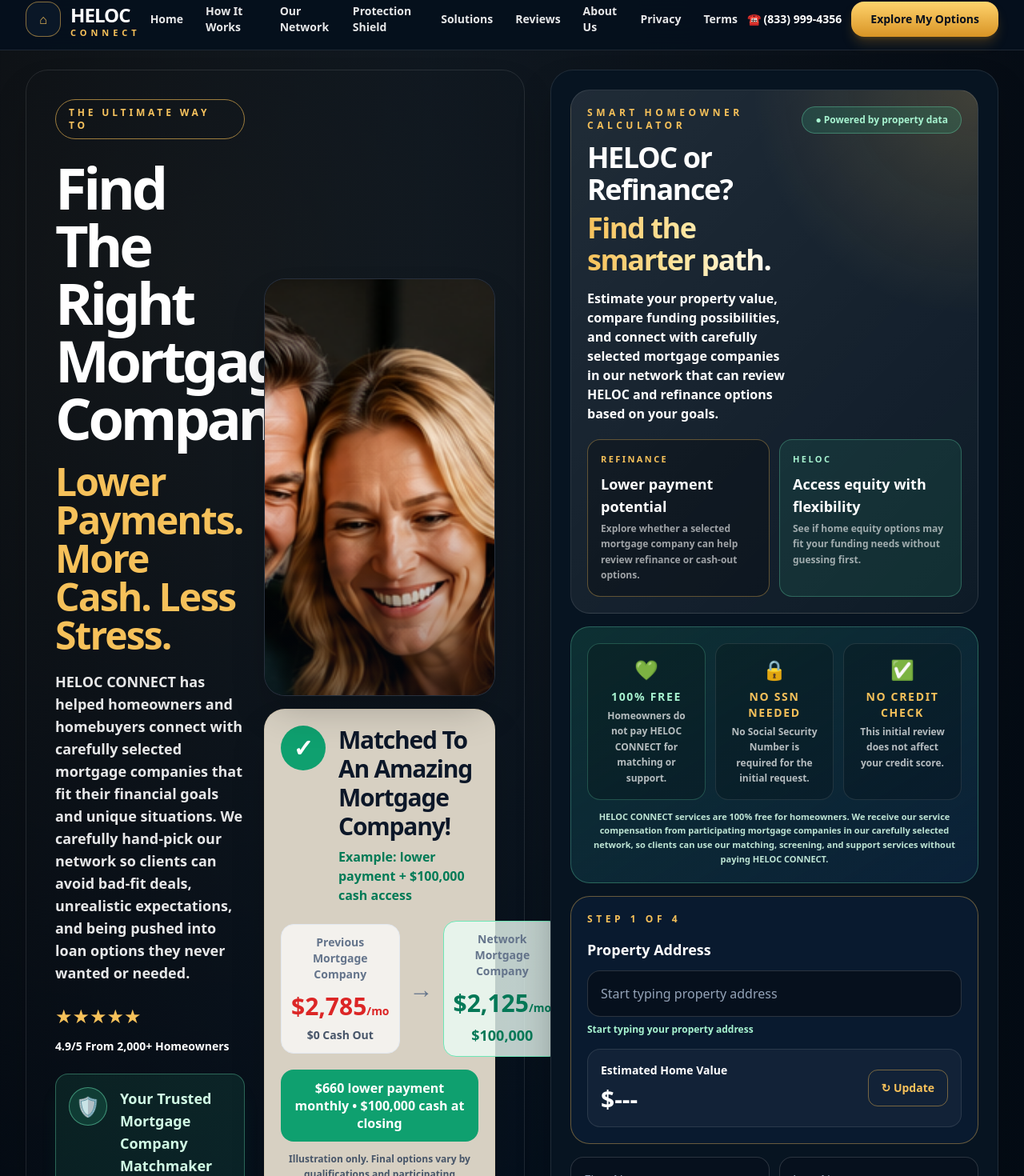
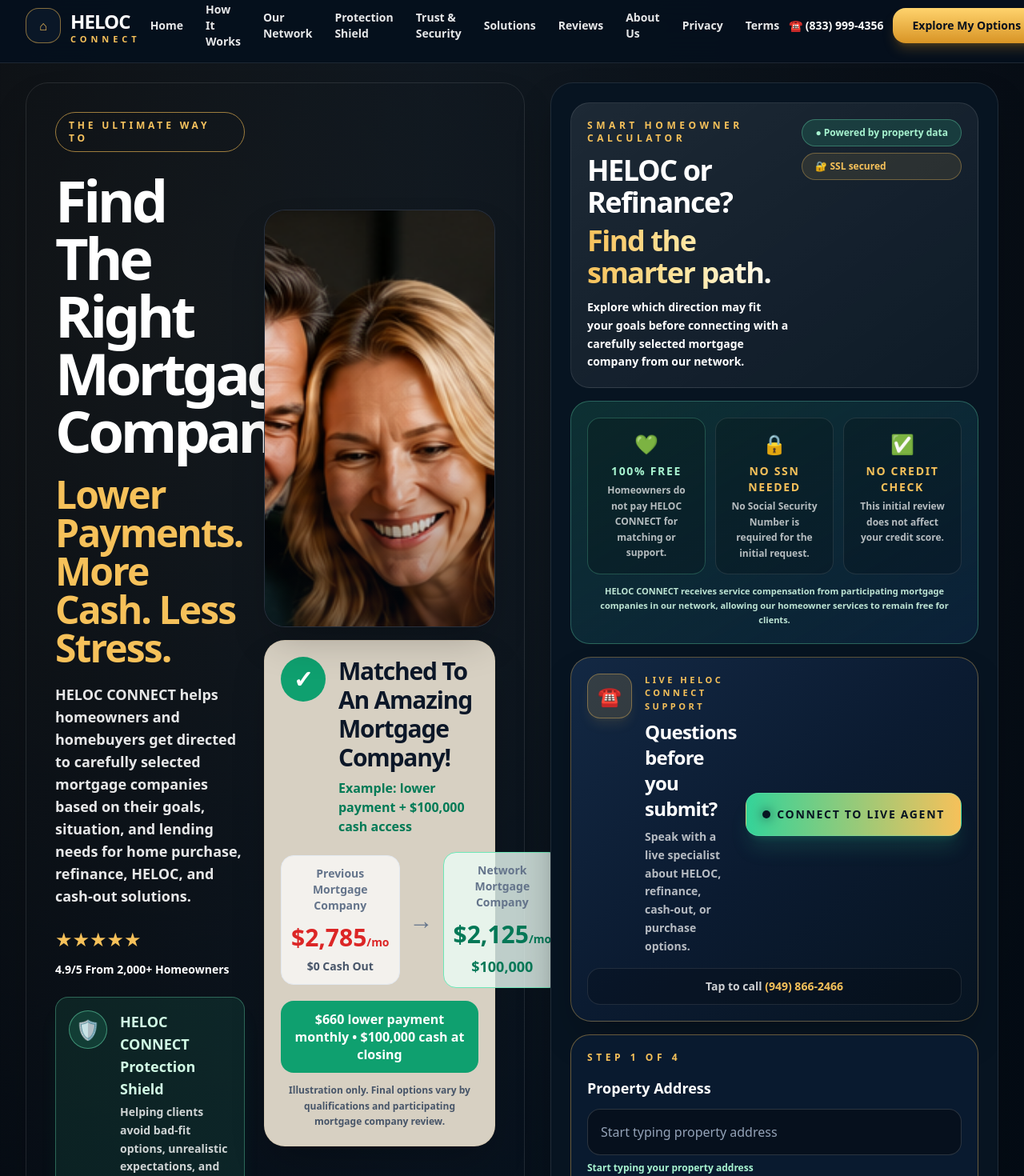
Before and after one commit to dannyfitone-hue/heloc-connect, a Next.js app: page / in a window 1280 px wide. Shown: the part 14-1484 px from the top of the page at 80% size. Built offline with nearby package versions, Linux system fonts and the light colour scheme.

Commit message:
Add files via upload

```diff
--- a/app/page.tsx
+++ b/app/page.tsx
@@ -193,10 +193,21 @@
   }
 
   const trustCards = [
-    ["💚", "100% Free To Homeowners", "No consultation fee, matching fee, or hidden charge."],
-    ["🛡️", "Protection Shield", "We help you avoid bad-fit mortgage companies and unwanted products."],
-    ["🤝", "Carefully Selected Network", "Matched with mortgage companies that fit your goals and situation."],
-    ["🔒", "No SSN • No Credit Check", "No Social Security Number is needed for the initial review."],
+    ["🔐", "SSL Secured Website", "Encrypted HTTPS connection helps protect information submitted through HELOC CONNECT."],
+    ["🛡️", "Client Protection Shield", "We help homeowners avoid bad-fit companies, unwanted products, and unrealistic expectations."],
+    ["💚", "100% Free To Homeowners", "No consultation fee, matching fee, or hidden HELOC CONNECT charge."],
+    ["🚫", "No SSN • No Credit Check", "No Social Security Number is required and this initial request does not pull credit."],
+  ];
+
+  const securityBadges = [
+    ["🔐", "SSL Secured", "Encrypted website connection"],
+    ["🛡️", "Privacy Protected", "Secure homeowner intake"],
+    ["🚫", "No SSN Required", "Initial review only"],
+    ["📉", "No Credit Check", "No impact to credit score"],
+    ["💚", "100% Free", "Homeowners pay nothing"],
+    ["🏠", "Property Data Powered", "Address-based value preview"],
+    ["📁", "Secure Upload Portal", "Docs appear only when requested"],
+    ["🤝", "Selected Network", "Carefully reviewed companies"],
   ];
 
   return (
@@ -220,6 +231,7 @@
               <a href="#how" className="hover:text-[#f6c15a]">How It Works</a>
               <a href="#network" className="hover:text-[#f6c15a]">Our Network</a>
               <a href="#protection" className="hover:text-[#f6c15a]">Protection Shield</a>
+              <a href="#trust" className="hover:text-[#f6c15a]">Trust & Security</a>
               <a href="#solutions" className="hover:text-[#f6c15a]">Solutions</a>
               <a href="#reviews" className="hover:text-[#f6c15a]">Reviews</a>
               <a href="/about" className="hover:text-[#f6c15a]">About Us</a>
@@ -241,6 +253,7 @@
               <a href="#how" className="shrink-0 rounded-full border border-white/10 bg-white/[.06] px-4 py-2 text-xs font-black text-white/90">How It Works</a>
               <a href="#network" className="shrink-0 rounded-full border border-white/10 bg-white/[.06] px-4 py-2 text-xs font-black text-white/90">Our Network</a>
               <a href="#protection" className="shrink-0 rounded-full border border-white/10 bg-white/[.06] px-4 py-2 text-xs font-black text-white/90">Protection Shield</a>
+              <a href="#trust" className="shrink-0 rounded-full border border-white/10 bg-white/[.06] px-4 py-2 text-xs font-black text-white/90">Trust</a>
               <a href="#solutions" className="shrink-0 rounded-full border border-white/10 bg-white/[.06] px-4 py-2 text-xs font-black text-white/90">Solutions</a>
               <a href="#reviews" className="shrink-0 rounded-full border border-white/10 bg-white/[.06] px-4 py-2 text-xs font-black text-white/90">Reviews</a>
               <a href="/about" className="shrink-0 rounded-full border border-white/10 bg-white/[.06] px-4 py-2 text-xs font-black text-white/90">About Us</a>
@@ -264,7 +277,7 @@
                   Lower Payments. More Cash. Less Stress.
                 </h2>
                 <p className="mt-5 max-w-[540px] text-base font-bold leading-relaxed text-white/90 sm:text-lg">
-                  HELOC CONNECT has helped homeowners and homebuyers connect with carefully selected mortgage companies that fit their financial goals and unique situations. We carefully hand-pick our network so clients can avoid bad-fit deals, unrealistic expectations, and being pushed into loan options they never wanted or needed.
+                  HELOC CONNECT helps homeowners and homebuyers get directed to carefully selected mortgage companies based on their goals, situation, and lending needs for home purchase, refinance, HELOC, and cash-out solutions.
                 </p>
                 <div className="mt-6 flex flex-wrap items-center gap-3">
                   <div className="text-2xl text-[#f6c15a]">★★★★★</div>
@@ -274,8 +287,8 @@
                   <div className="flex gap-4">
                     <div className="grid h-12 w-12 shrink-0 place-items-center rounded-full border border-emerald-300/50 bg-emerald-400/15 text-2xl text-emerald-200">🛡️</div>
                     <div>
-                      <div className="text-lg font-black text-emerald-100">Your Trusted Mortgage Company Matchmaker</div>
-                      <div className="mt-1 text-sm font-bold leading-relaxed text-white/80">We help protect clients from poor-fit mortgage companies, unrealistic approval expectations, overcharging concerns, and unwanted loan products.</div>
+                      <div className="text-lg font-black text-emerald-100">HELOC CONNECT Protection Shield</div>
+                      <div className="mt-1 text-sm font-bold leading-relaxed text-white/80">Helping clients avoid bad-fit options, unrealistic expectations, and loan products they never wanted or needed.</div>
                     </div>
                   </div>
                 </div>
@@ -331,30 +344,21 @@
 
           <section id="apply" className="min-w-0 rounded-[28px] border border-white/10 bg-[#071421] p-4 shadow-2xl shadow-black/35 sm:p-6 lg:sticky lg:top-4">
             <form onSubmit={submitLead} className="grid min-w-0 gap-4">
-              <div className="overflow-hidden rounded-[24px] border border-white/10 bg-[radial-gradient(circle_at_top_right,rgba(246,193,90,.18),transparent_34%),linear-gradient(135deg,rgba(255,255,255,.10),rgba(255,255,255,.03))] p-5">
-                <div className="flex flex-col gap-5 sm:flex-row sm:items-start sm:justify-between">
-                  <div className="min-w-0">
+              <div className="rounded-[24px] border border-white/10 bg-gradient-to-br from-white/[.09] to-white/[.03] p-5">
+                <div className="flex flex-col gap-4 sm:flex-row sm:items-start sm:justify-between">
+                  <div>
                     <div className="text-xs font-black uppercase tracking-[.38em] text-[#f6c15a]">Smart Homeowner Calculator</div>
-                    <h2 className="mt-3 max-w-[620px] text-3xl font-black leading-[1.02] tracking-[-.04em] sm:text-4xl">
+                    <h2 className="mt-3 text-3xl font-black leading-[1.02] tracking-[-.04em] sm:text-4xl">
                       HELOC or Refinance?
                       <span className="mt-2 block bg-gradient-to-r from-[#f6c15a] via-[#ffe7a3] to-white bg-clip-text text-transparent">Find the smarter path.</span>
                     </h2>
-                    <p className="mt-4 max-w-[680px] text-sm font-semibold leading-relaxed text-white/72 sm:text-base">
-                      Estimate your property value, compare funding possibilities, and connect with carefully selected mortgage companies in our network that can review HELOC and refinance options based on your goals.
+                    <p className="mt-3 max-w-[620px] text-sm font-semibold leading-relaxed text-white/72">
+                      Explore which direction may fit your goals before connecting with a carefully selected mortgage company from our network.
                     </p>
                   </div>
-                  <div className="shrink-0 rounded-full border border-emerald-300/35 bg-emerald-400/15 px-4 py-2 text-xs font-black text-emerald-200">● Powered by property data</div>
-                </div>
-                <div className="mt-5 grid gap-3 sm:grid-cols-2">
-                  <div className="rounded-2xl border border-[#f6c15a]/35 bg-black/25 p-4">
-                    <div className="text-[11px] font-black uppercase tracking-[.22em] text-[#f6c15a]">Refinance</div>
-                    <div className="mt-2 text-lg font-black text-white">Lower payment potential</div>
-                    <div className="mt-1 text-xs font-semibold leading-relaxed text-white/60">Explore whether a selected mortgage company can help review refinance or cash-out options.</div>
-                  </div>
-                  <div className="rounded-2xl border border-emerald-300/30 bg-emerald-400/10 p-4">
-                    <div className="text-[11px] font-black uppercase tracking-[.22em] text-emerald-200">HELOC</div>
-                    <div className="mt-2 text-lg font-black text-white">Access equity with flexibility</div>
-                    <div className="mt-1 text-xs font-semibold leading-relaxed text-white/60">See if home equity options may fit your funding needs without guessing first.</div>
+                  <div className="flex shrink-0 flex-col gap-2">
+                    <div className="rounded-full border border-emerald-300/35 bg-emerald-400/15 px-4 py-2 text-xs font-black text-emerald-200">● Powered by property data</div>
+                    <div className="rounded-full border border-[#f6c15a]/35 bg-[#f6c15a]/10 px-4 py-2 text-xs font-black text-[#f6c15a]">🔐 SSL secured</div>
                   </div>
                 </div>
               </div>
@@ -377,7 +381,27 @@
                     <div className="mt-1 text-xs font-bold leading-relaxed text-white/70">This initial review does not affect your credit score.</div>
                   </div>
                 </div>
-                <p className="mt-3 text-center text-[11px] font-semibold leading-relaxed text-emerald-100/90">HELOC CONNECT services are 100% free for homeowners. We receive our service compensation from participating mortgage companies in our carefully selected network, so clients can use our matching, screening, and support services without paying HELOC CONNECT.</p>
+                <p className="mt-3 text-center text-[11px] font-semibold leading-relaxed text-emerald-100/90">HELOC CONNECT receives service compensation from participating mortgage companies in our network, allowing our homeowner services to remain free for clients.</p>
+              </div>
+
+              <div className="rounded-[26px] border border-[#f6c15a]/35 bg-gradient-to-br from-[#132843] via-[#0b1b31] to-[#071421] p-4 shadow-2xl shadow-black/25 sm:p-5">
+                <div className="flex flex-col gap-4 sm:flex-row sm:items-center sm:justify-between">
+                  <div className="flex min-w-0 items-start gap-4">
+                    <div className="grid h-14 w-14 shrink-0 place-items-center rounded-2xl border border-[#f6c15a]/40 bg-[#f6c15a]/15 text-2xl shadow-lg shadow-[#f6c15a]/10">☎</div>
+                    <div className="min-w-0">
+                      <div className="text-[11px] font-black uppercase tracking-[.32em] text-[#f6c15a]">Live HELOC CONNECT Support</div>
+                      <h3 className="mt-2 text-xl font-black leading-tight tracking-[-.03em] text-white sm:text-2xl">Questions before you submit?</h3>
+                      <p className="mt-2 text-sm font-semibold leading-relaxed text-white/70">Speak with a live specialist about HELOC, refinance, cash-out, or purchase options.</p>
+                    </div>
+                  </div>
+                  <a href="tel:+19498662466" className="group inline-flex shrink-0 items-center justify-center rounded-2xl border border-emerald-300/35 bg-gradient-to-r from-emerald-400 to-[#f6c15a] px-5 py-4 text-sm font-black uppercase tracking-[.12em] text-[#071421] shadow-xl shadow-emerald-400/15 transition hover:scale-[1.02] hover:shadow-emerald-400/25">
+                    <span className="mr-2 grid h-2.5 w-2.5 rounded-full bg-[#071421] shadow-[0_0_14px_rgba(7,20,33,.75)]" />
+                    Connect To Live Agent
+                  </a>
+                </div>
+                <div className="mt-4 rounded-2xl border border-white/10 bg-black/20 px-4 py-3 text-center text-sm font-black text-white/80">
+                  Tap to call <span className="text-[#f6c15a]">(949) 866-2466</span>
+                </div>
               </div>
 
               <div className="rounded-[24px] border border-[#d9a94e]/45 bg-[#091a2f] p-4 sm:p-5">
@@ -455,10 +479,43 @@
               <button disabled={loading} className="rounded-2xl bg-gradient-to-b from-[#ffd36d] to-[#d89425] p-4 text-lg font-black text-[#06101d] shadow-xl transition hover:-translate-y-1 sm:p-5">
                 {loading ? "Submitting..." : "SEE MY OPTIONS"}
               </button>
-              <p className="text-center text-xs font-bold leading-relaxed text-white/75">No Social Security Number required • Not a credit check • No impact to your credit score • 100% free for homeowners</p>
+              <p className="text-center text-xs font-bold leading-relaxed text-white/75">No Social Security Number required for this initial request • Not a credit check • 100% free for homeowners</p>
             </form>
           </section>
         </div>
+
+        <section id="trust" className="relative z-10 mx-auto max-w-[1540px] px-4 pb-6 sm:px-6 lg:px-8">
+          <div className="overflow-hidden rounded-[28px] border border-[#f6c15a]/20 bg-gradient-to-br from-[#071421]/95 via-[#082033]/95 to-[#06111f]/95 p-6 shadow-2xl shadow-black/30 lg:p-8">
+            <div className="flex flex-col gap-5 lg:flex-row lg:items-end lg:justify-between">
+              <div>
+                <div className="text-xs font-black uppercase tracking-[.35em] text-[#f6c15a]">Trust & Security</div>
+                <h2 className="mt-3 max-w-4xl text-3xl font-black leading-tight tracking-[-.04em] text-white sm:text-4xl">Built to help homeowners feel safe before sharing their information.</h2>
+                <p className="mt-3 max-w-5xl text-sm font-bold leading-relaxed text-white/75">
+                  HELOC CONNECT uses a secure HTTPS connection and a privacy-focused intake process. Homeowners do not need to provide a Social Security Number for the initial request, and this is not a credit check. Our service is 100% free to homeowners because HELOC CONNECT receives its service compensation from participating mortgage companies in our carefully selected network.
+                </p>
+              </div>
+              <div className="rounded-2xl border border-emerald-300/35 bg-emerald-400/10 px-5 py-4 text-center shadow-xl shadow-emerald-500/10">
+                <div className="text-3xl">🔐</div>
+                <div className="mt-1 text-sm font-black uppercase tracking-[.18em] text-emerald-200">HTTPS / SSL Secured</div>
+                <div className="mt-1 text-xs font-bold text-white/65">Browser padlock protected</div>
+              </div>
+            </div>
+
+            <div className="mt-6 grid gap-3 sm:grid-cols-2 lg:grid-cols-4">
+              {securityBadges.map(([icon, title, desc]) => (
+                <div key={title} className="rounded-2xl border border-white/10 bg-white/[.045] p-4 shadow-lg shadow-black/15">
+                  <div className="flex items-start gap-3">
+                    <div className="grid h-11 w-11 shrink-0 place-items-center rounded-2xl border border-[#f6c15a]/25 bg-[#f6c15a]/10 text-2xl">{icon}</div>
+                    <div>
+                      <div className="text-sm font-black text-white">{title}</div>
+                      <div className="mt-1 text-xs font-bold leading-relaxed text-white/62">{desc}</div>
+                    </div>
+                  </div>
+                </div>
+              ))}
+            </div>
+          </div>
+        </section>
 
         <section id="how" className="relative z-10 mx-auto max-w-[1540px] px-4 pb-6 sm:px-6 lg:px-8">
           <div className="rounded-[28px] border border-white/10 bg-[#071421]/90 p-6 shadow-2xl">
@@ -479,7 +536,7 @@
           <div className="rounded-[28px] border border-white/10 bg-[#071421]/90 p-6 shadow-2xl">
             <div className="text-xs font-black uppercase tracking-[.35em] text-[#f6c15a]">Our Network</div>
             <h2 className="mt-3 text-3xl font-black tracking-[-.04em]">Carefully Selected Mortgage Companies</h2>
-            <p className="mt-3 max-w-4xl text-sm font-bold leading-relaxed text-white/75">HELOC CONNECT has helped homeowners and new buyers get directed toward mortgage companies that fit their needs and situation. We carefully hand-pick the mortgage companies in our network and act as a client protection layer, helping homeowners avoid poor-fit companies, unnecessary pressure, overcharging concerns, unrealistic approval expectations, and options they never asked for. Our goal is to help every client get what they deserve through a mortgage company that is aligned with their real goals.</p>
+            <p className="mt-3 max-w-4xl text-sm font-bold leading-relaxed text-white/75">HELOC CONNECT carefully hand-picks mortgage companies in our network so homeowners and homebuyers can be directed to a company that better fits their needs. Our role is to help clients avoid poor-fit lending experiences, inflated expectations, unnecessary pressure, and options they never asked for, while giving them a clearer path toward the mortgage company best suited for their goals.</p>
           </div>
         </section>
 
@@ -494,10 +551,10 @@
               </div>
               <div>
                 <div className="text-xs font-black uppercase tracking-[.35em] text-emerald-300">Client-first mortgage company matching</div>
-                <h2 className="mt-3 max-w-4xl text-3xl font-black leading-tight tracking-[-.04em] text-white sm:text-4xl">We help protect clients from bad-fit deals, unrealistic approval expectations, overcharging concerns, and loan options they never wanted.</h2>
-                <p className="mt-4 max-w-5xl text-base font-bold leading-relaxed text-white/75">HELOC CONNECT reviews its mortgage company network carefully and helps direct homeowners to companies that better align with their goals, property situation, and financial needs. We are built to be an extra shield for the client—helping reduce wasted time, poor communication, unnecessary pressure, unrealistic approval expectations, overcharging concerns, and options that do not make sense for what the client actually wants.</p>
+                <h2 className="mt-3 max-w-4xl text-3xl font-black leading-tight tracking-[-.04em] text-white sm:text-4xl">We help protect clients from bad-fit deals, unrealistic expectations, and loan options they never wanted.</h2>
+                <p className="mt-4 max-w-5xl text-base font-bold leading-relaxed text-white/75">HELOC CONNECT reviews its mortgage company network carefully and helps direct homeowners to companies that better align with their goals, property situation, and financial needs. We are built to be an extra shield for the client—helping reduce wasted time, poor communication, unnecessary pressure, and options that do not make sense for what the client actually wants.</p>
                 <div className="mt-6 grid gap-3 sm:grid-cols-2 lg:grid-cols-3">
-                  {["Carefully selected mortgage company network", "Helps avoid unwanted loan products", "Realistic expectations before next steps", "No pressure into options clients did not ask for", "Helps avoid unrealistic approval expectations", "More transparent matching process", "100% free service for homeowners"].map((item) => (
+                  {["Carefully selected mortgage company network", "Helps avoid unwanted loan products", "Realistic expectations before next steps", "No pressure into options clients did not ask for", "More transparent matching process", "100% free service for homeowners"].map((item) => (
                     <div key={item} className="rounded-2xl border border-white/10 bg-white/[.04] p-4 text-sm font-black text-white/85"><span className="mr-2 text-emerald-300">✓</span>{item}</div>
                   ))}
                 </div>
--- a/index.html
+++ b/index.html
@@ -30,8 +30,6 @@
 
     <section class="section"><div class="grid grid-2"><div class="card quote"><h3>A message from our CEO</h3><p>“I believe many homeowners are not fully aware of the financial opportunities available through the equity they have built in their homes over the years. HELOC CONNECT was created to help consumers better understand their borrowing power, potential payment structures, and trusted lending options through a platform that is free for consumers to use.”</p><p style="margin-top:14px"><strong>Daniel Emrani</strong><br>CEO, HELOC CONNECT</p></div><div class="card"><h3>Trust, transparency, and responsible lending access</h3><div class="trust-list"><div><span class="check">✓</span><span>Secure inquiry process designed for consumer confidence</span></div><div><span class="check">✓</span><span>Clear explanation that lender approval, rates, and terms vary by borrower profile</span></div><div><span class="check">✓</span><span>Consumer-first education around HELOCs and second-lien financing</span></div><div><span class="check">✓</span><span>Professional company contact through clientservices@helocconnect.com</span></div></div></div></div></section>
 
-
-    <section class="section" id="protection"><h2>Why Homeowners Choose HELOC CONNECT</h2><p class="lead"><strong>Your Trusted Mortgage Company Matchmaker.</strong> HELOC CONNECT has helped homeowners and homebuyers connect with carefully selected mortgage companies that fit their financial goals and unique situations. We carefully hand-pick our network to help clients avoid bad-fit deals, unrealistic expectations, poor communication, overcharging concerns, and loan options they never wanted or needed.</p><div class="grid grid-3" style="margin-top:28px"><div class="card"><div class="icon">🛡️</div><h3>Protection Shield</h3><p>We act as an added layer of protection by directing clients toward mortgage companies better aligned with their needs.</p></div><div class="card"><div class="icon">$</div><h3>100% Free To Homeowners</h3><p>Homeowners do not pay HELOC CONNECT for our matching and support services. We receive compensation from participating mortgage companies in our network.</p></div><div class="card"><div class="icon">✓</div><h3>No SSN. No Credit Check.</h3><p>No Social Security Number is required for the initial request, and this is not a credit check.</p></div></div></section>
     <section class="section"><div class="disclaimer"><strong>Important disclosure:</strong> HELOC CONNECT is not a lender and does not make credit decisions, issue loan approvals, or guarantee rates, terms, or funding. All lending decisions, loan terms, interest rates, fees, and eligibility requirements are determined by participating lenders. Information submitted through this website may be shared with lending partners for review. Consumers should carefully review all lender disclosures before accepting any financing offer.</div></section>
   </main>
 
```
